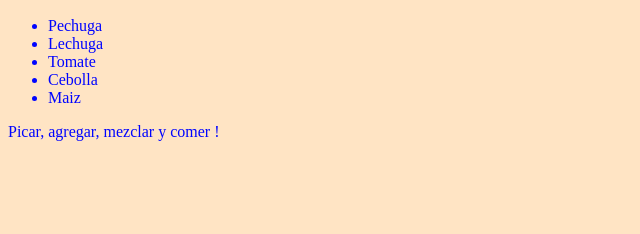
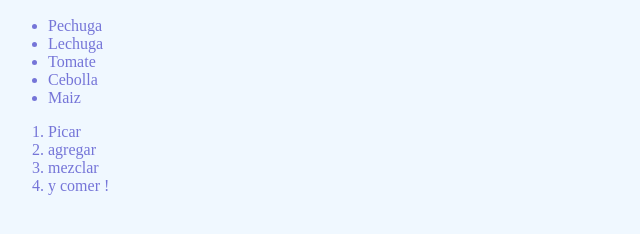
Before and after one commit to maitahlcor/aspirantes-mir-html-y-css, a plain HTML site: page index.html in a window 1280 px wide. Shown: the part 434-668 px from the top of the page, without its empty margins (0-640 px from the left). Drawn offline with Linux system fonts and the light colour scheme.

Commit message:
Estilos bonus

```diff
--- a/estilos.css
+++ b/estilos.css
@@ -1,4 +1,4 @@
 body {
-    color: rgb(0, 4, 255);
-    background-color: bisque;
+    color: rgb(117, 117, 216);
+    background-color: aliceblue;
   }
--- a/index.html
+++ b/index.html
@@ -20,8 +20,16 @@
         <li>
             Maiz </li>
     </ul>
-
-    <p>Picar, agregar, mezclar y comer !</p>
+    <ol>
+        <li>
+            Picar </li>
+        <li>
+            agregar</li>
+        <li>
+            mezclar</li>
+        <li>
+            y comer !</li>
+    </ol>
     </body>
 
 </html>
```
